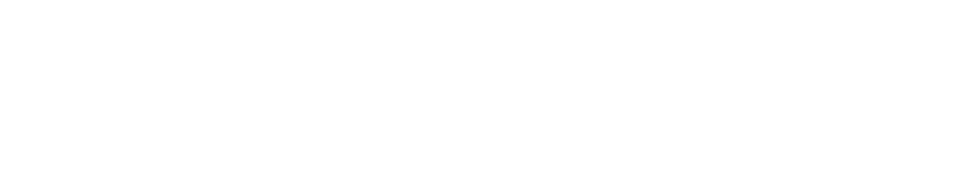
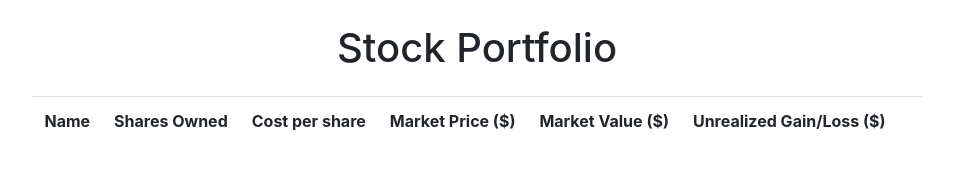
Before and after one commit to betodute/react_stocks_portfolio, a website: page index.html in a window 1280 px wide. Shown: the whole page, without its empty margins (163-1116 px from the left). Drawn offline with nearby package versions, Linux system fonts and the light colour scheme.

Commit message:
Portfolio Template and Rendering JSX

```diff
--- a/index.html
+++ b/index.html
@@ -17,5 +17,6 @@
     </div>
 
     <script src="script.js"></script>
+    <script src="portfolio.js"></script>
   </body>
 </html>
--- /dev/null
+++ b/portfolio.js
@@ -0,0 +1,89 @@
+var _createClass = function () { function defineProperties(target, props) { for (var i = 0; i < props.length; i++) { var descriptor = props[i]; descriptor.enumerable = descriptor.enumerable || false; descriptor.configurable = true; if ("value" in descriptor) descriptor.writable = true; Object.defineProperty(target, descriptor.key, descriptor); } } return function (Constructor, protoProps, staticProps) { if (protoProps) defineProperties(Constructor.prototype, protoProps); if (staticProps) defineProperties(Constructor, staticProps); return Constructor; }; }();
+
+function _classCallCheck(instance, Constructor) { if (!(instance instanceof Constructor)) { throw new TypeError("Cannot call a class as a function"); } }
+
+function _possibleConstructorReturn(self, call) { if (!self) { throw new ReferenceError("this hasn't been initialised - super() hasn't been called"); } return call && (typeof call === "object" || typeof call === "function") ? call : self; }
+
+function _inherits(subClass, superClass) { if (typeof superClass !== "function" && superClass !== null) { throw new TypeError("Super expression must either be null or a function, not " + typeof superClass); } subClass.prototype = Object.create(superClass && superClass.prototype, { constructor: { value: subClass, enumerable: false, writable: true, configurable: true } }); if (superClass) Object.setPrototypeOf ? Object.setPrototypeOf(subClass, superClass) : subClass.__proto__ = superClass; }
+
+var Portfolio = function (_React$Component) {
+  _inherits(Portfolio, _React$Component);
+
+  function Portfolio(props) {
+    _classCallCheck(this, Portfolio);
+
+    return _possibleConstructorReturn(this, (Portfolio.__proto__ || Object.getPrototypeOf(Portfolio)).call(this, props));
+  }
+
+  _createClass(Portfolio, [{
+    key: "render",
+    value: function render() {
+      return React.createElement(
+        "div",
+        { className: "container" },
+        React.createElement(
+          "h1",
+          { className: "text-center my-4" },
+          " Stock Portfolio "
+        ),
+        React.createElement(
+          "div",
+          { className: "text-center my-4" },
+          React.createElement(
+            "div",
+            { className: "Col-12" },
+            React.createElement(
+              "table",
+              { className: "table table-responsive" },
+              React.createElement(
+                "thred",
+                null,
+                React.createElement(
+                  "tr",
+                  null,
+                  React.createElement(
+                    "th",
+                    { scope: "col" },
+                    "Name"
+                  ),
+                  React.createElement(
+                    "th",
+                    { scope: "col" },
+                    "Shares Owned"
+                  ),
+                  React.createElement(
+                    "th",
+                    { scope: "col" },
+                    "Cost per share"
+                  ),
+                  React.createElement(
+                    "th",
+                    { scope: "col" },
+                    "Market Price ($)"
+                  ),
+                  React.createElement(
+                    "th",
+                    { scope: "col" },
+                    "Market Value ($)"
+                  ),
+                  React.createElement(
+                    "th",
+                    { scope: "col" },
+                    "Unrealized Gain/Loss ($)"
+                  ),
+                  React.createElement("th", { scope: "col" })
+                )
+              )
+            )
+          )
+        )
+      );
+    }
+  }]);
+
+  return Portfolio;
+}(React.Component);
+
+;
+
+ReactDOM.render(React.createElement(Portfolio, null), document.getElementById('root'));
```
Also changed, not shown: src/portfolio.js (added, +35 -0 lines).
